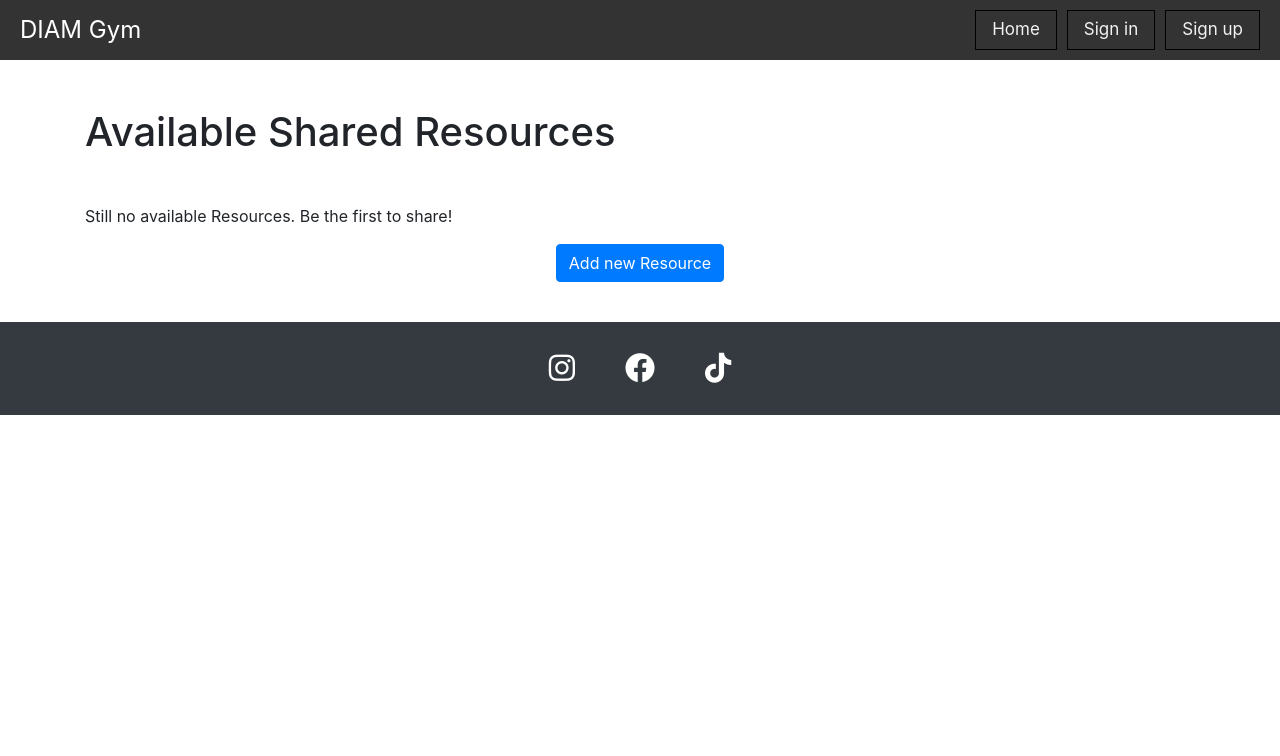
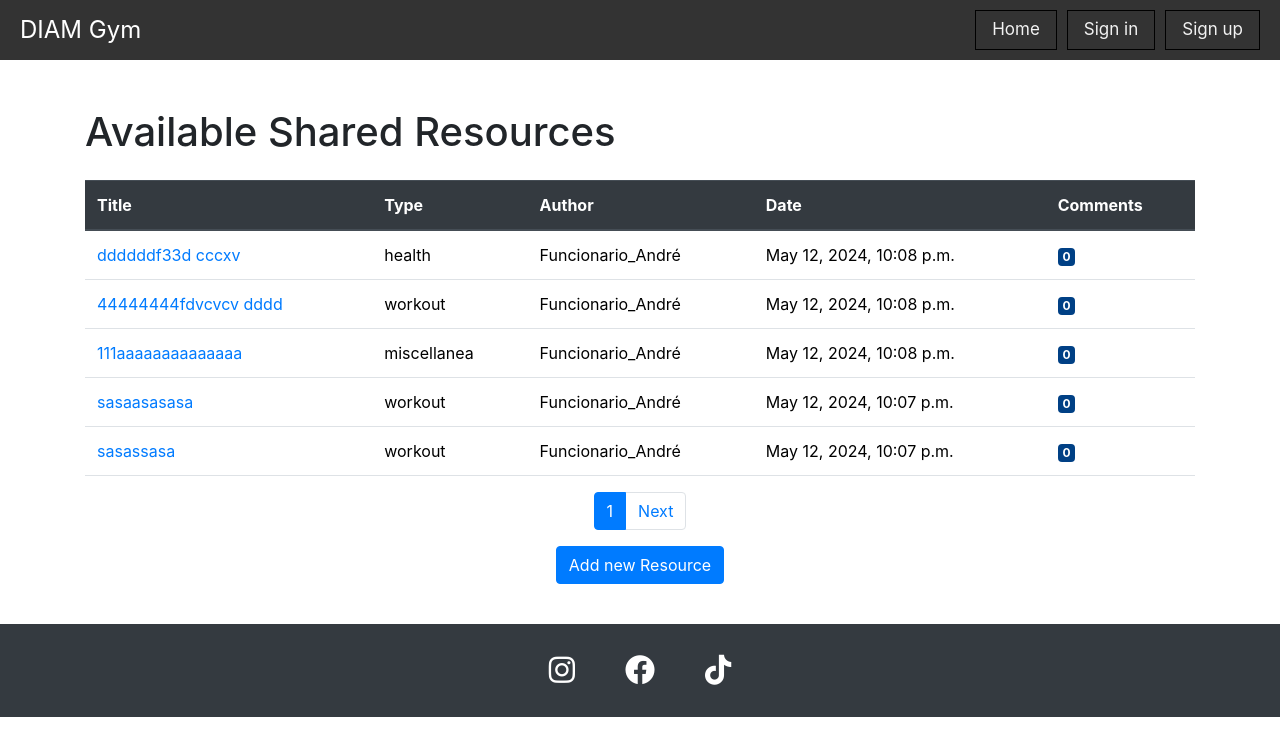
Before and after one commit to jeafonso/diam, a Django app: page /fitness/resource_repository in a window 1280 px wide. Shown: the top 756 px of the page. Run offline with Django 5.2, Linux system fonts and the light colour scheme; data comes from the database, SQL or seed files in the repository; data that the repository does not hold is empty; some libraries are stand-ins or nearby versions.

Commit message:
last changes and fixes (for real this time)

```diff
--- a/fitness/templates/fitness/resource_detail.html
+++ b/fitness/templates/fitness/resource_detail.html
@@ -40,6 +40,7 @@
 {% block content %}
 {% load static %}
 
+<div class="container">
     <div class="post-details">
         <div class="post-header">
             <h2>{{ resource.title }}</h2>
@@ -90,5 +91,5 @@
             <button type="submit" class="btn btn-primary">Send</button>
         </form>
     </div>
-
+</div>
 {% endblock %}
--- a/fitness/templates/fitness/resource_repository.html
+++ b/fitness/templates/fitness/resource_repository.html
@@ -5,7 +5,7 @@
 {% block content %}
     <div class="container">
         <h1 class="mt-5 mb-4">Available Shared Resources</h1>
-        {% if resource_repository_list %}
+        {% if page_resources %}
             <div class="table-responsive">
                 <table class="table table-hover">
                     <thead class="thead-dark">
@@ -18,7 +18,7 @@
                         </tr>
                     </thead>
                     <tbody>
-                        {% for item in resource_repository_list %}
+                        {% for item in page_resources %}
                             <tr>
                                 <td><a href="{% url 'fitness:resource_details' item.id %}">{{ item.title }}</a></td>
                                 <td>{{ item.type }}</td>
@@ -32,6 +32,25 @@
                     </tbody>
                 </table>
             </div>
+
+            <!-- Pagination links -->
+            <nav aria-label="Pagination">
+                <ul class="pagination justify-content-center">
+                    {% if page_resources.has_previous %}
+                        <li class="page-item">
+                            <a class="page-link" href="?page={{ page_resources.previous_page_number }}">Previous</a>
+                        </li>
+                    {% endif %}
+                    <li class="page-item active">
+                        <span class="page-link">{{ page_resources.number }}</span>
+                    </li>
+                    {% if page_resources.has_next %}
+                        <li class="page-item">
+                            <a class="page-link" href="?page={{ page_resources.next_page_number }}">Next</a>
+                        </li>
+                    {% endif %}
+                </ul>
+            </nav>
         {% else %}
             <p class="mt-5">Still no available Resources. Be the first to share!</p>
         {% endif %}
--- a/fitness/views.py
+++ b/fitness/views.py
@@ -145,10 +145,24 @@ def resource_repository(request):
         funcionario = get_object_or_404(Funcionario, pk=funcionario_id)
         utilizador = get_object_or_404(Utilizador, user_id=funcionario.utilizador.user.id)
 
-    resource_repository_list = Resource.objects.order_by('-pub_data')[:10]
+    resource_repository_list = Resource.objects.order_by('-pub_data')
     resource_types = TypesOfResource.choices()
 
-    context = {'resource_repository_list': resource_repository_list, 'resource_types': resource_types}
+    # Paginar a lista de posts.
+    paginator = Paginator(resource_repository_list, 5)  # 5 posts por página
+    page_number = request.GET.get('page')  # Número da página atual
+
+    try:
+        # Devolver posts da página atual
+        page_resources = paginator.page(page_number)
+    except PageNotAnInteger:
+        # Se page não for um inteiro devolve os posts da 1ª página
+        page_resources = paginator.page(1)
+    except EmptyPage:
+        # Se a page estiver fora do alcançe, devolve os posts da última página
+        page_resources = paginator.page(paginator.num_pages)
+
+    context = {'page_resources': page_resources, 'resource_types': resource_types}
 
     if utilizador:
         context['utilizador'] = utilizador
```
Also changed, not shown: fitness/templates/fitness/schedule_workout.html (+8 -0 lines), fitness/templates/fitness/workout_details.html (+12 -7 lines), db.sqlite3. Lines whose indentation alone changed are shown as unchanged.
